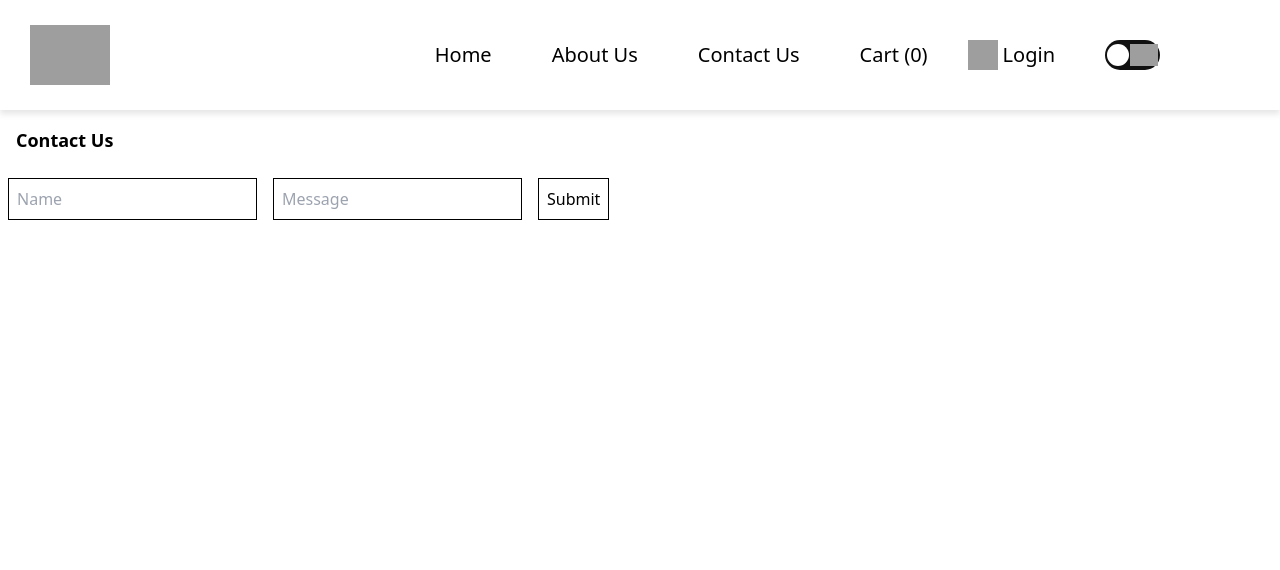
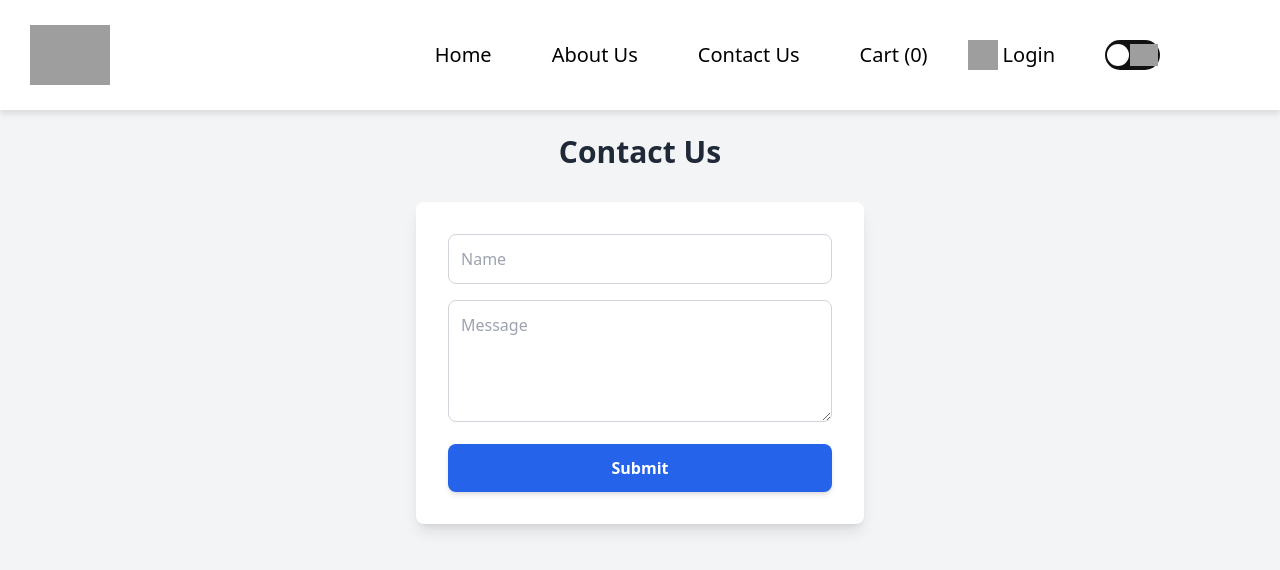
Before and after one commit to neenad99/Food-Premi, a React (Vite) app: page /contact in a window 1280 px wide. Shown: the top 570 px of the page. Built offline with nearby package versions, Linux system fonts and the light colour scheme; grey boxes are pictures that could not be loaded.

Commit message:
modified UI for about contact and error components

```diff
--- a/src/components/About.js
+++ b/src/components/About.js
@@ -1,21 +1,20 @@
 import UserClass from "./UserClass";
 import React from "react";
 
-class About extends React.Component{
-    constructor(props){
+class About extends React.Component {
+    constructor(props) {
         super(props);
     }
 
-    componentDidMount(){
-
+    componentDidMount() {
+        // Any side effects can go here
     }
 
-    render(){
+    render() {
         return (
-            <div className="dark:bg-[#1a1a1a] dark:text-[#f1f1f1]">
-                <h1>About</h1>
-                <h2>This is the About section</h2>
-                <UserClass/>
+            <div className="min-h-screen bg-gray-100 dark:bg-[#1a1a1a] dark:text-[#f1f1f1] p-6 flex flex-col items-center">
+                <h1 className="text-4xl font-bold mb-8">About</h1>
+                <UserClass />
             </div>
         );
     }
--- a/src/components/Contact.js
+++ b/src/components/Contact.js
@@ -1,11 +1,24 @@
 const Contact = () => {
     return (
-        <div>
-            <h1 className="p-2 m-2 text-lg font-bold">Contact Us</h1>
-            <form>
-                <input type="text" placeholder="Name" className="p-2 m-2 border border-black"/>
-                <input type="text" placeholder="Message" className="p-2 m-2 border border-black"/>
-                <button className="p-2 m-2 border border-black">Submit</button>
+        <div className="min-h-screen bg-gray-100 dark:bg-gray-900 p-6 flex flex-col items-center">
+            <h1 className="text-3xl font-bold text-gray-800 dark:text-white mb-8">Contact Us</h1>
+            <form className="w-full max-w-md bg-white dark:bg-gray-800 rounded-lg shadow-lg p-8 space-y-4">
+                <input
+                    type="text"
+                    placeholder="Name"
+                    className="w-full p-3 border border-gray-300 dark:border-gray-600 rounded-lg focus:outline-none focus:ring-2 focus:ring-blue-500 dark:focus:ring-blue-400"
+                />
+                <textarea
+                    placeholder="Message"
+                    className="w-full p-3 border border-gray-300 dark:border-gray-600 rounded-lg focus:outline-none focus:ring-2 focus:ring-blue-500 dark:focus:ring-blue-400"
+                    rows="4"
+                />
+                <button
+                    type="submit"
+                    className="w-full py-3 bg-blue-600 text-white font-semibold rounded-lg shadow-md hover:bg-blue-700 transition duration-300 dark:bg-blue-500 dark:hover:bg-blue-600"
+                >
+                    Submit
+                </button>
             </form>
         </div>
     );
--- a/src/components/Error.js
+++ b/src/components/Error.js
@@ -1,14 +1,21 @@
-import { useRouteError } from "react-router-dom";
+import { Link, useRouteError } from "react-router-dom";
 
 const Error = () => {
     const err = useRouteError();
     return (
-        <div>
-            <h1>Ooops! ...</h1>
-            <h2>Something Went Wrong!!</h2>
-            <h3>{err.status} : {err.statusText} </h3>
+        <div className="flex flex-col items-center justify-center min-h-screen bg-gray-100 p-6">
+            <h1 className="text-6xl font-bold text-red-600 mb-4">Ooops!...</h1>
+            <h2 className="text-2xl text-gray-800 mb-2">Something Went Wrong!!</h2>
+            <h3 className="text-lg text-gray-600">
+                {err.status} : {err.statusText}
+            </h3>
+            <button className="mt-6 px-4 py-2 bg-blue-600 text-white font-semibold rounded-lg shadow-md hover:bg-blue-700 transition duration-300">
+                <Link to="/">
+                    Go to Home Page
+                </Link>
+            </button>
         </div>
     );
-}
+};
 
 export default Error;
--- a/src/components/UserClass.js
+++ b/src/components/UserClass.js
@@ -1,35 +1,43 @@
 import React from "react";
 
-class UserClass extends React.Component{
-
-    constructor(props){
+class UserClass extends React.Component {
+    constructor(props) {
         super(props);
 
         this.state = {
-            userInfo:{
-                name : "Dummy",
-                location : "Default",
-                avatarUrl : "dummyphoto"
+            userInfo: {
+                name: "Dummy",
+                location: "Default",
+                avatarUrl: "dummyphoto"
             }
-        }
+        };
     }
 
-    async componentDidMount(){
+    async componentDidMount() {
         const data = await fetch("https://api.github.com/users/neenad99");
         const jsonData = await data.json();
-
-        this.setState({userInfo: jsonData});
+        this.setState({ userInfo: jsonData });
     }
 
-    render(){
-
-        const {name,location,avatar_url} = this.state.userInfo;
+    render() {
+        const { name, location, avatar_url } = this.state.userInfo;
         return (
-            <div>
-                <img src={avatar_url}/>
-                <h2>Name : {name}</h2>
-                <h3>Location : {location}</h3>
-                <h4>Contact : neenadkambli@gmail.com</h4>
+            <div className="max-w-sm rounded overflow-hidden shadow-lg bg-white dark:bg-gray-800 text-center p-6">
+                <img
+                    src={avatar_url}
+                    alt={`${name}'s avatar`}
+                    className="w-25 h-25 rounded-full mx-auto mb-4"
+                />
+                <h2 className="text-2xl font-semibold text-gray-800 dark:text-white">{name}</h2>
+                <h4 className="text-md text-gray-500 dark:text-gray-400">Contact: neenadkambli@gmail.com</h4>
+                <a
+                    href="https://github.com/neenad99"
+                    target="_blank"
+                    rel="noopener noreferrer"
+                    className="text-blue-600 dark:text-blue-400 font-medium hover:underline"
+                >
+                    Visit my GitHub
+                </a>
             </div>
         );
     }
```
